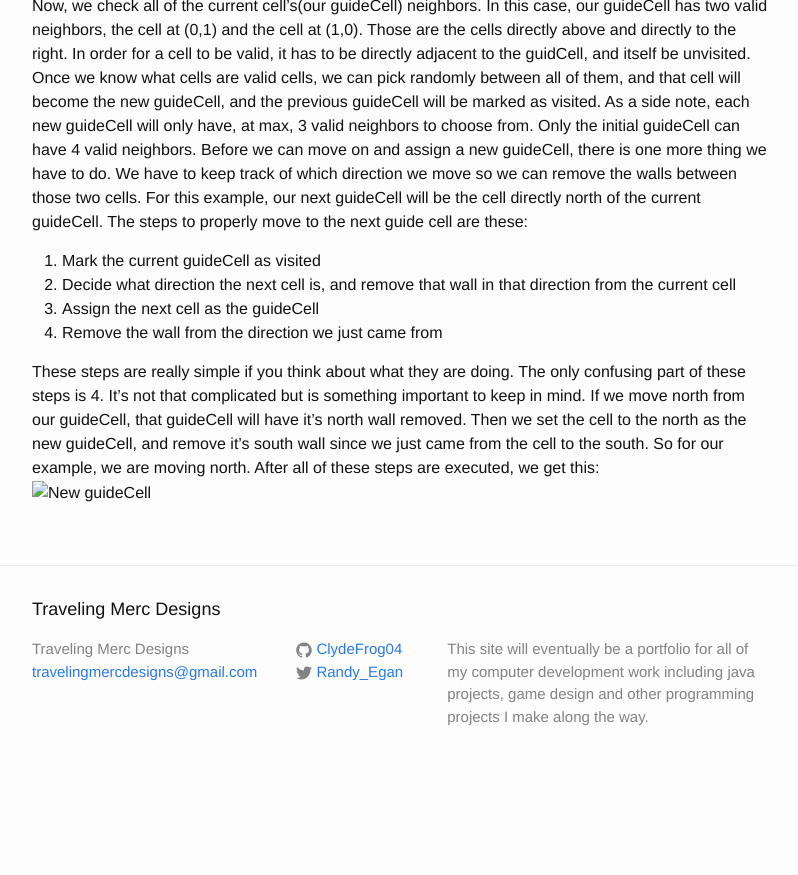
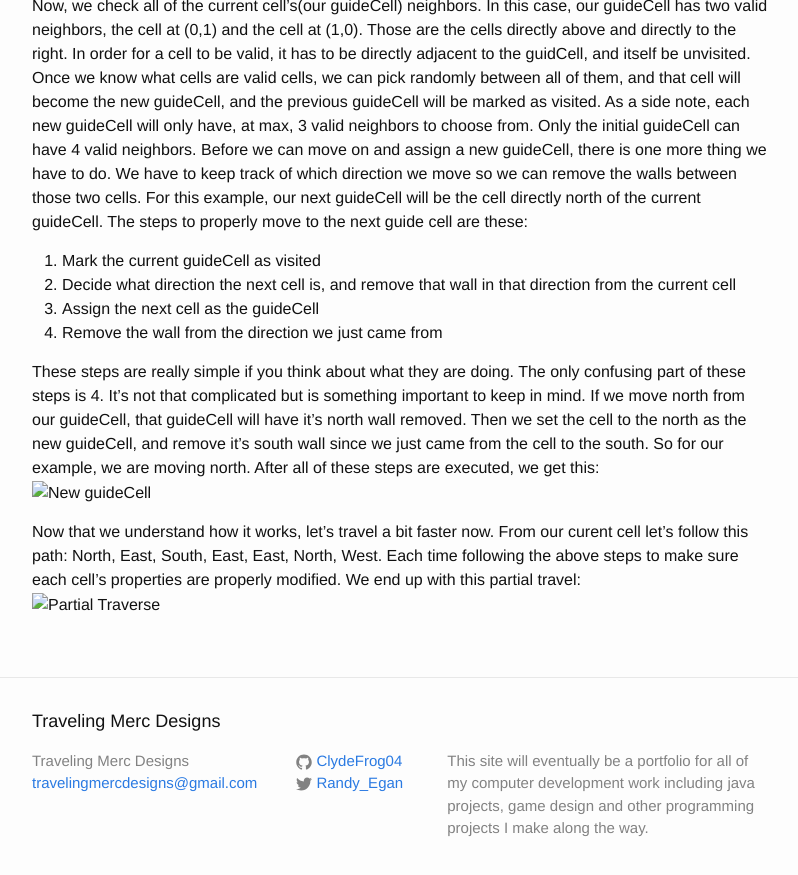
Before and after one commit to ClydeFrog04/ClydeFrog04.github.io, a Jekyll site: the page built from PenguinLabyrinth.md, in a window 1280 px wide and 900 px high, scrolled down 1513 px. Shown: the top 875 px of the window, without its empty margins (238-1036 px from the left). Built offline with Jekyll 4.4.1, drawn with Linux system fonts in a browser that asks for light colours; before the commit the page ends 2301 px from its top, so only the background shows below that.

Commit message:
Update post

```diff
--- a/PenguinLabyrinth.md
+++ b/PenguinLabyrinth.md
@@ -53,3 +53,6 @@ Now, we check all of the current cell's(our guideCell) neighbors. In this case,
 
 These steps are really simple if you think about what they are doing. The only confusing part of these steps is 4. It's not that complicated but is something important to keep in mind. If we move north from our guideCell, that guideCell will have it's north wall removed. Then we set the cell to the north as the new guideCell, and remove it's south wall since we just came from the cell to the south. So for our example, we are moving north. After all of these steps are executed, we get this:
 ![New guideCell](images/MazeGame/Cell01Visited.png)
+
+Now that we understand how it works, let's travel a bit faster now. From our curent cell let's follow this path: North, East, South, East, East, North, West. Each time following the above steps to make sure each cell's properties are properly modified. We end up with this partial travel:
+![Partial Traverse](images/MazeGame/PartialPathTraverse.png)
```
Also changed, not shown: images/MazeGame/PartialPathTraverse.png (added).
